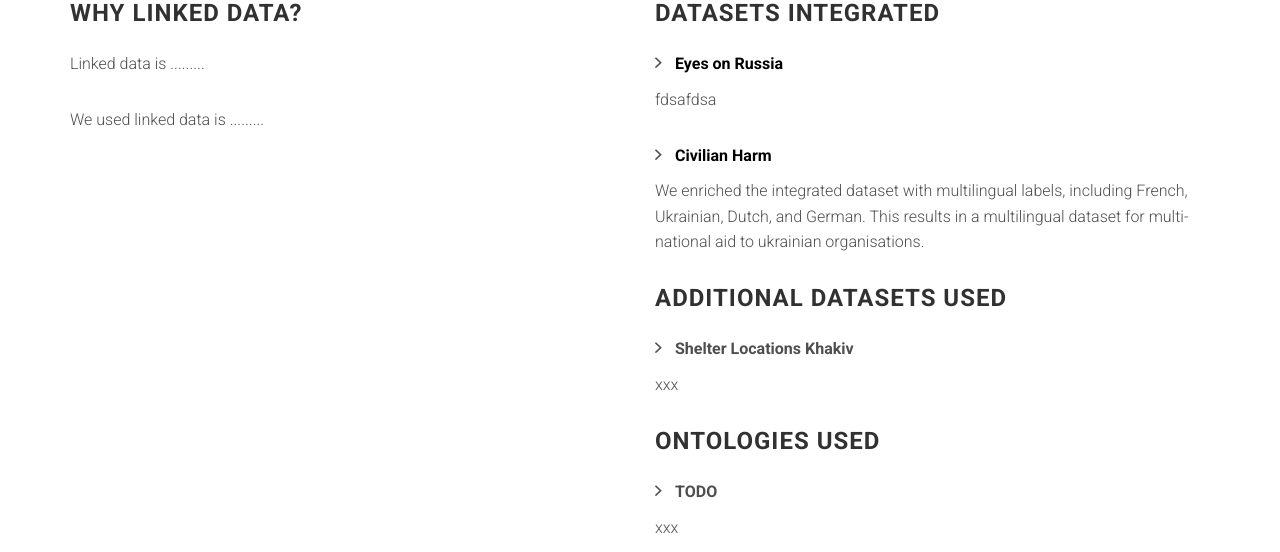
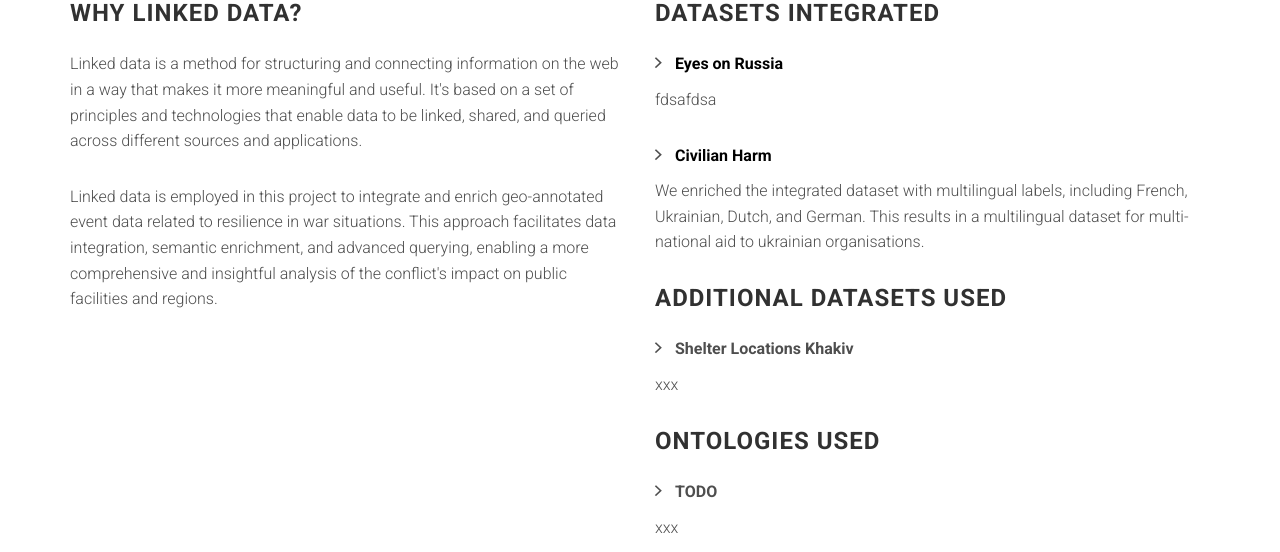
Before and after one commit to LinkedData4Resilience/website, a Django app: page /data/ in a window 1280 px wide. Shown: the part 90-642 px from the top of the page. Run offline with Django 4.2, Linux system fonts and the light colour scheme; some libraries are stand-ins or nearby versions; some web fonts are replaced.

Commit message:
Update data.html
updated: what is linked data and why was it used

```diff
--- a/hello/templates/data.html
+++ b/hello/templates/data.html
@@ -11,8 +11,11 @@
 
                 <h3 class="section-title">Why linked data?</h3>
 
-                <p>Linked data is .........</p>
-                <p>We used linked data is .........</p>
+                <p>Linked data is a method for structuring and connecting information on the web in a way that makes it more meaningful and useful.
+                    It's based on a set of principles and technologies that enable data to be linked, shared, and queried across different sources and applications. </p>
+                <p>Linked data is employed in this project to integrate and enrich geo-annotated event data related to resilience in war situations. This approach facilitates data integration,
+                    semantic enrichment, and advanced querying,
+                    enabling a more comprehensive and insightful analysis of the conflict's impact on public facilities and regions.</p>
 
 
 
```
